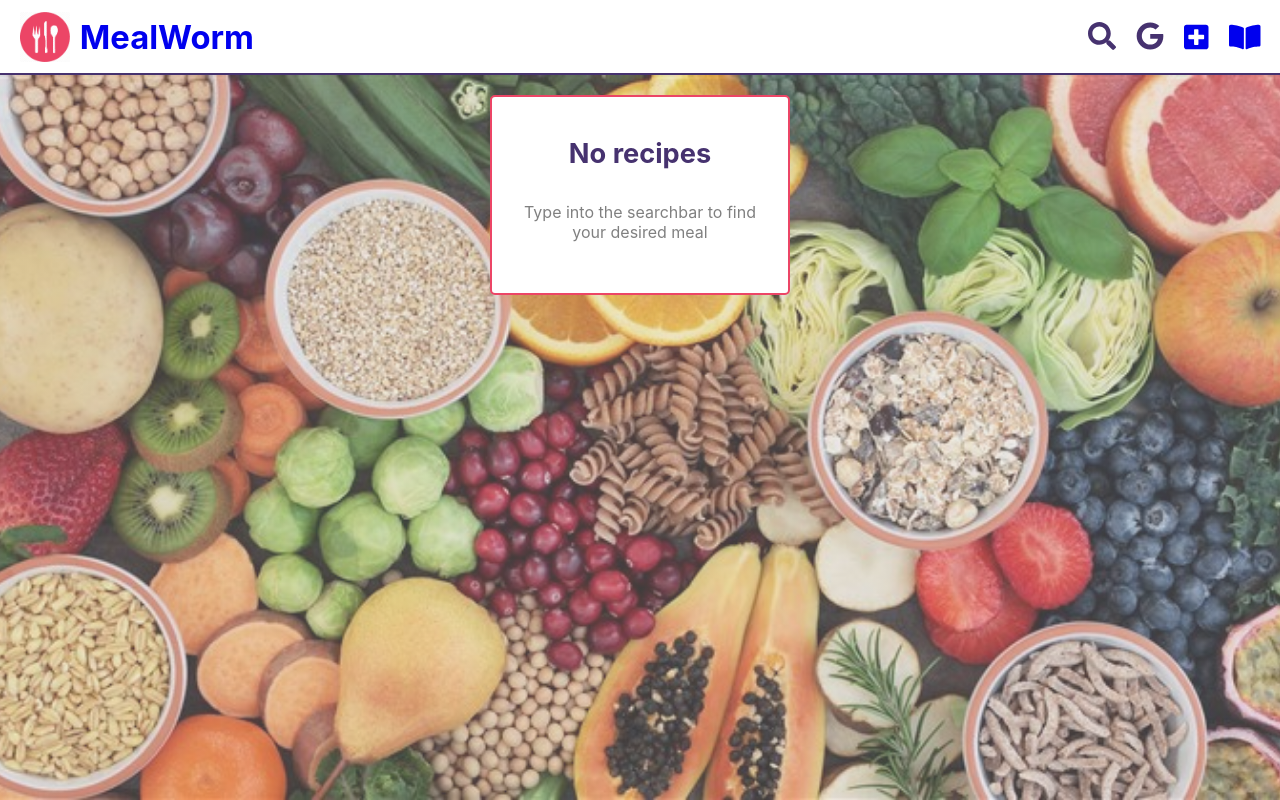
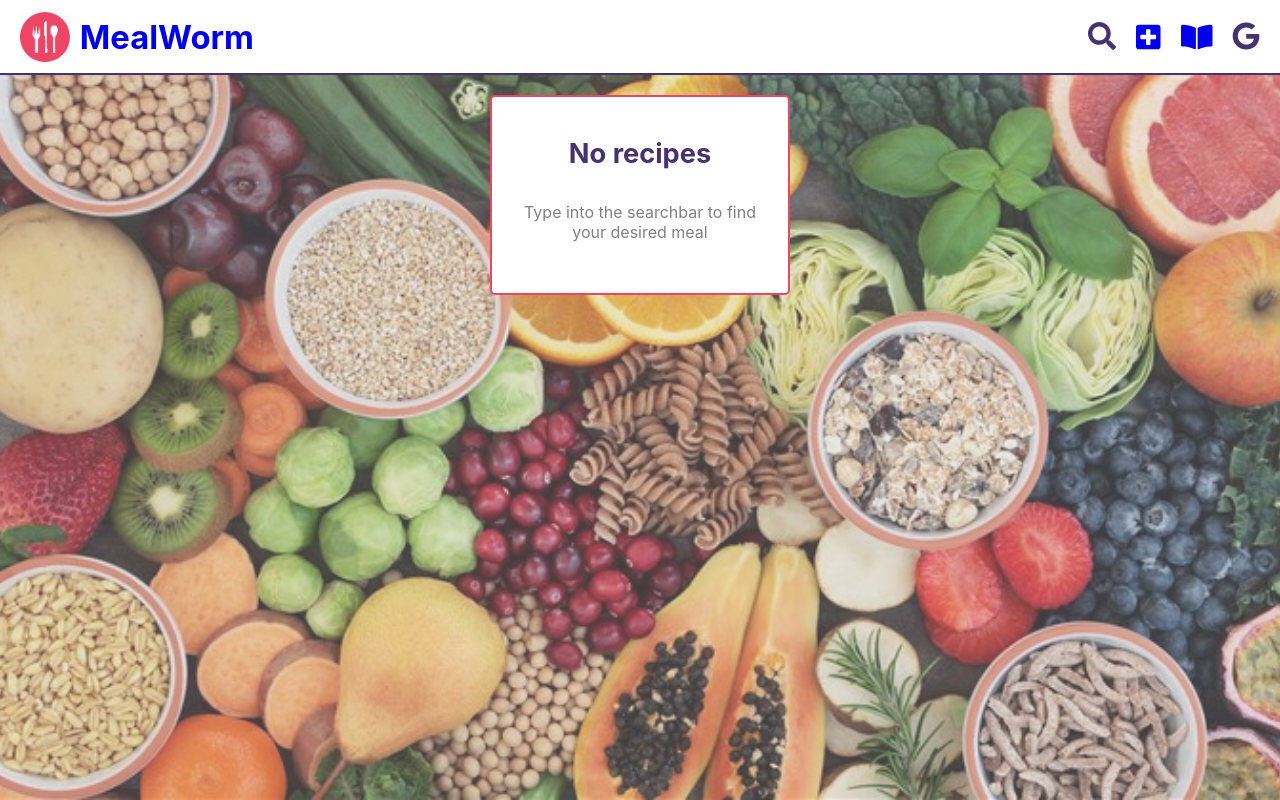
Before and after one commit to rebeccafennelly/mealworm-repo, a React (Create React App) app: page / in a window 1280 px wide. Built offline with nearby package versions, Linux system fonts and the light colour scheme; no server answers.

Commit message:
Moved SignIn icon to the right

```diff
--- a/src/components/NavBar/NavBar.jsx
+++ b/src/components/NavBar/NavBar.jsx
@@ -37,7 +37,6 @@ class NavBar extends Component {
             placeholder="Search for recipes..."
             updateSearchText={updateSearchText}
           />
-          {this.getSignInOutJsx()}
           <span className={`${styles.faStyles} ${disabledClass}`}>
             <Link to="create">
               <FontAwesomeIcon icon="plus-square" />
@@ -48,6 +47,7 @@ class NavBar extends Component {
               <FontAwesomeIcon icon="book-open" />
             </Link>
           </span>
+          {this.getSignInOutJsx()}
         </div>
       </nav>
     );
```
